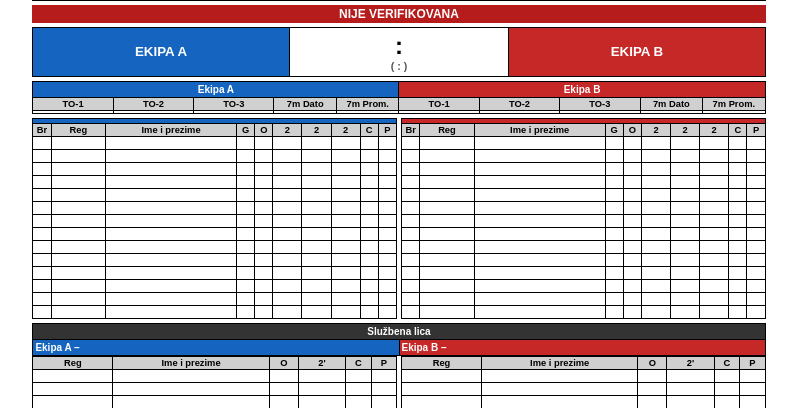
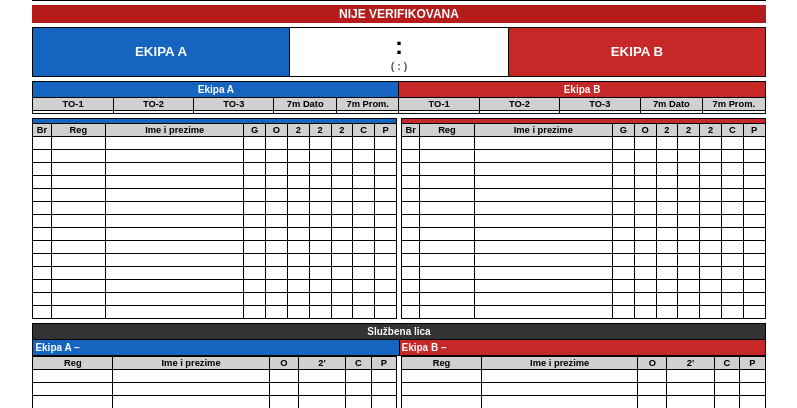
Before and after one commit to nedimlipa/omladinskaliga, a FastAPI app: template app/templates/zapisnik_print.html in a window 1280 px wide. Shown: the part 273-681 px from the top of the page, without its empty margins (241-1038 px from the left). Run offline with FastAPI, Linux system fonts and the light colour scheme; the template is opened without the code that fills it, so the values that code supplies are empty; parts of the project's set-up code (start-up, migrations or seed data) failed here and were passed over.

Commit message:
Print: igraci stat kolone jednake sirine 6% svaka

```diff
--- a/app/templates/zapisnik_print.html
+++ b/app/templates/zapisnik_print.html
@@ -176,14 +176,14 @@
     <tr>
       <th class="col-hdr" style="width:5%">Br</th>
       <th class="col-hdr" style="width:15%">Reg</th>
-      <th class="col-hdr" style="width:36%">Ime i prezime</th>
-      <th class="col-hdr" style="width:5%">G</th>
-      <th class="col-hdr" style="width:5%">O</th>
-      <th class="col-hdr" style="width:8%">2</th>
-      <th class="col-hdr" style="width:8%">2</th>
-      <th class="col-hdr" style="width:8%">2</th>
-      <th class="col-hdr" style="width:5%">C</th>
-      <th class="col-hdr" style="width:5%">P</th>
+      <th class="col-hdr" style="width:38%">Ime i prezime</th>
+      <th class="col-hdr" style="width:6%">G</th>
+      <th class="col-hdr" style="width:6%">O</th>
+      <th class="col-hdr" style="width:6%">2</th>
+      <th class="col-hdr" style="width:6%">2</th>
+      <th class="col-hdr" style="width:6%">2</th>
+      <th class="col-hdr" style="width:6%">C</th>
+      <th class="col-hdr" style="width:6%">P</th>
     </tr>
     {% for ig in players %}
     <tr>
```
